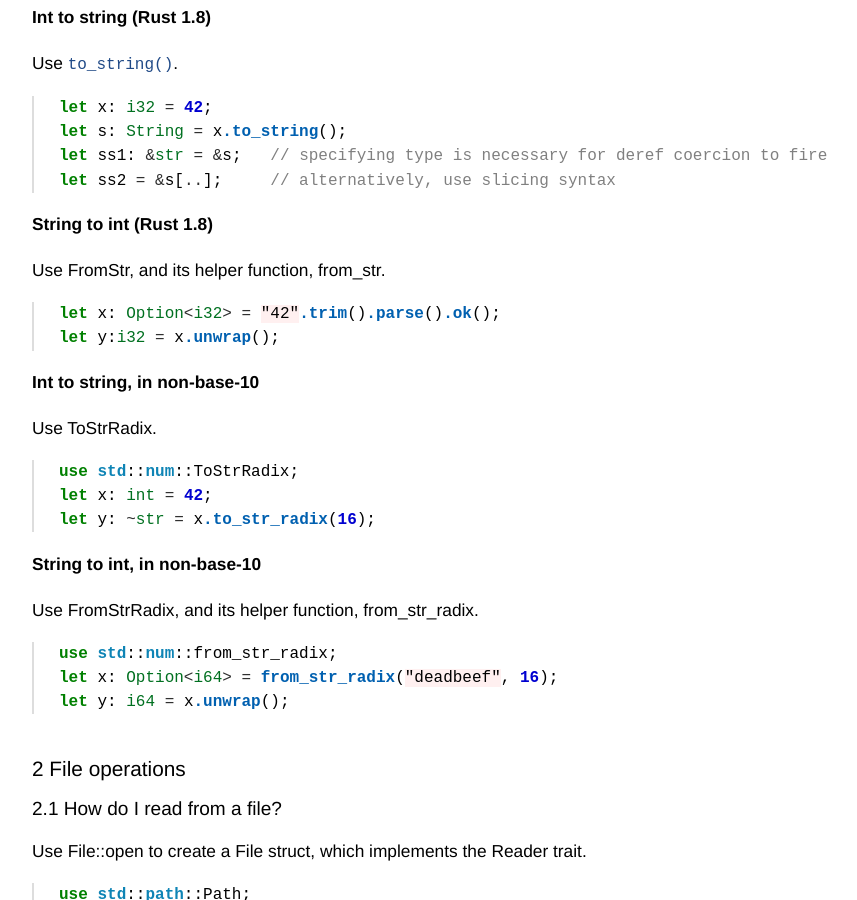
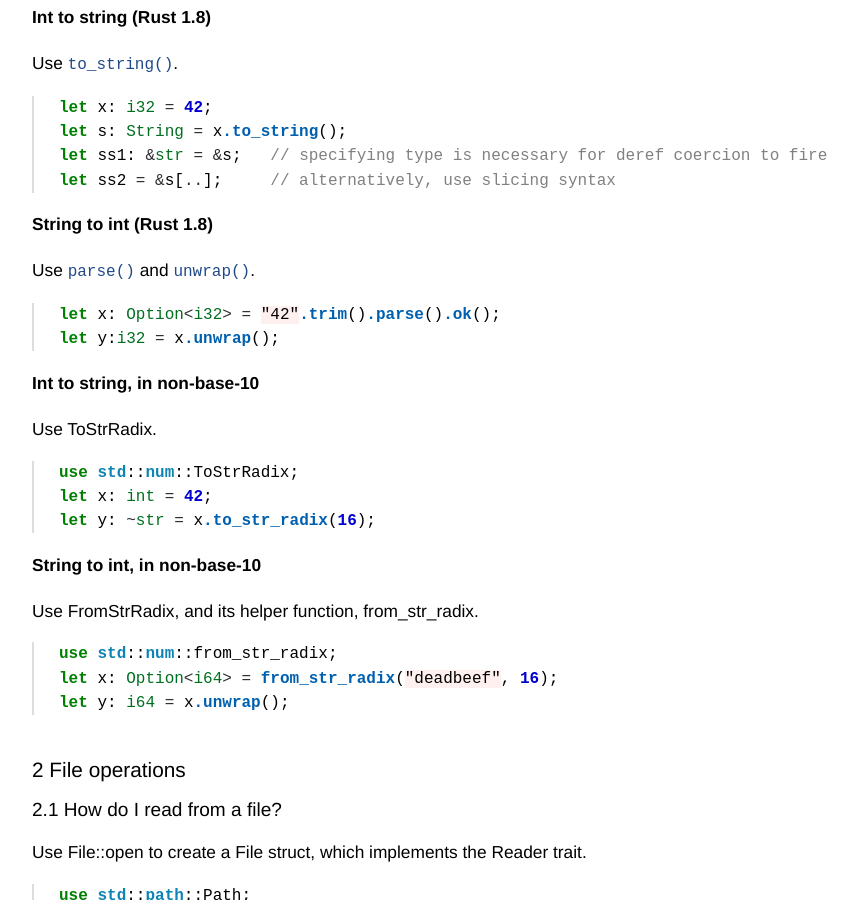
Before and after one commit to adelarsq/daily-rust.github.io, a Jekyll site: the page built from _posts/2016-05-05-cheatsheet.md, in a window 1280 px wide and 900 px high, scrolled down 1088 px. Shown: the whole window, without its empty margins (158-1015 px from the left). Built offline with Jekyll 4.4.1, drawn with Linux system fonts in a browser that asks for light colours; some of the changed text lies outside the part shown.

Commit message:
Update 2016-05-05-cheatsheet.md

````diff
--- a/_posts/2016-05-05-cheatsheet.md
+++ b/_posts/2016-05-05-cheatsheet.md
@@ -42,7 +42,7 @@ let ss2 = &s[..];     // alternatively, use slicing syntax
 ```
 **String to int (Rust 1.8)**
 
-Use FromStr, and its helper function, from_str.
+Use ```parse()``` and ```unwrap()```.
 
 ```rust
 let x: Option<i32> = "42".trim().parse().ok();
@@ -72,6 +72,7 @@ let y: i64 = x.unwrap();
 ## 2 File operations
 
 ### 2.1 How do I read from a file?
+
 Use File::open to create a File struct, which implements the Reader trait.
 
 ```rust
@@ -84,6 +85,7 @@ let reader : File = File::open(&path).unwrap_or_else(on_error);
 ```
 
 ### 2.2 How do I iterate over the lines in a file?
+
 Use the lines method on a BufferedReader.
 
 ```rust
@@ -108,6 +110,7 @@ let index: Option<uint> = str.find_str("rand");
 ## 4 Containers
 
 ### 4.1 How do I get the length of a vector?
+
 The Container trait provides the len method.
 
 ```rust
@@ -228,4 +231,4 @@ For small examples, have full type annotations, as much as is reasonable, to kee
 
 Similar documents for other programming languages:
 
-http://pleac.sourceforge.net/
+[http://pleac.sourceforge.net](http://pleac.sourceforge.net)
````
